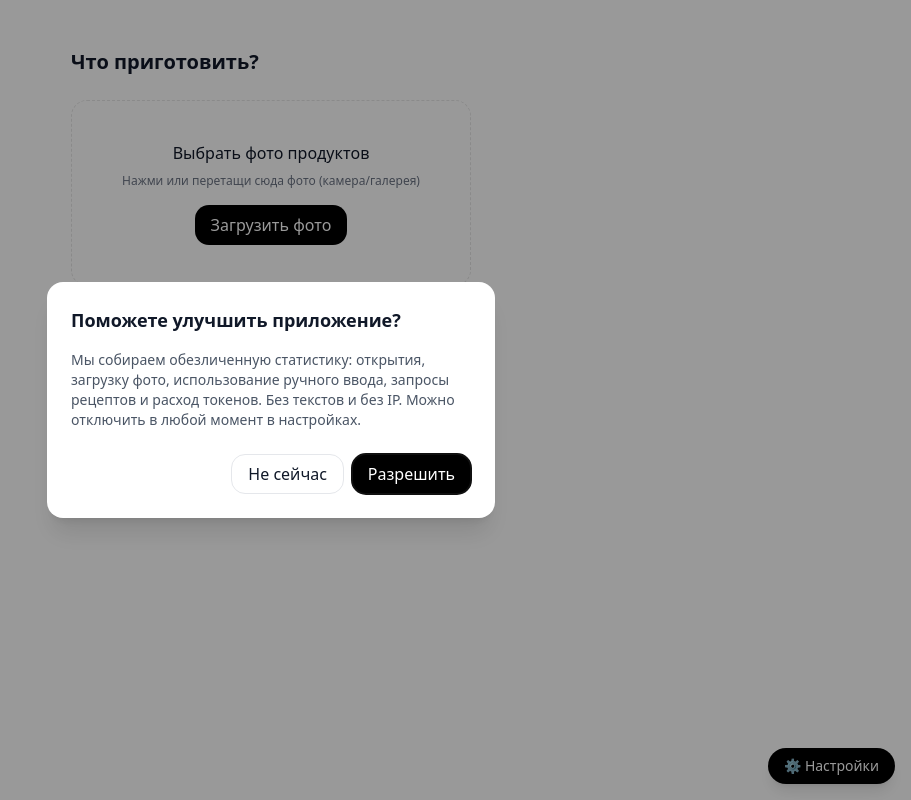
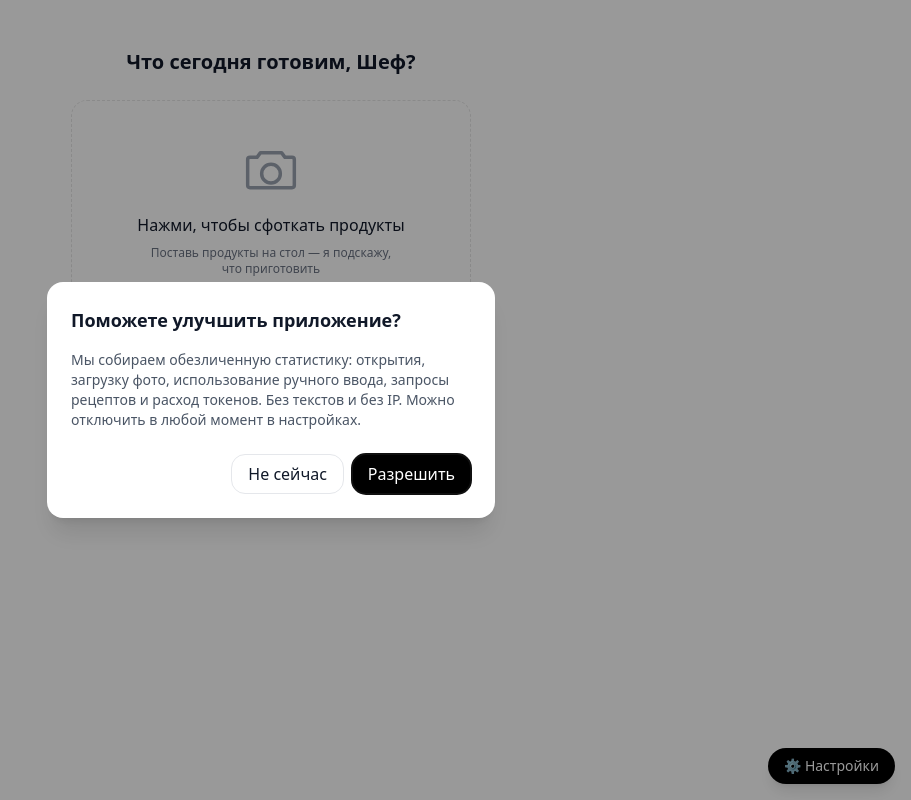
Before and after one commit to kindwolfjr-ux/smart-fridge, a Next.js app: page / in a window 1280 px wide. Shown: the whole page, without its empty margins (369-1280 px from the left). Built offline with nearby package versions, Linux system fonts and the light colour scheme.

Commit message:
feat(ui): spacing and typography

```diff
--- a/src/app/page.tsx
+++ b/src/app/page.tsx
@@ -97,8 +97,8 @@ export default function HomePage() {
   };
 
   return (
-    <main className="p-6 max-w-md mx-auto space-y-6">
-      <h1 className="text-xl font-semibold">Что приготовить?</h1>
+      <main className="p-6 max-w-md mx-auto space-y-6 text-center">
+    <h1 className="text-xl font-semibold">Что сегодня готовим, Шеф?</h1>
 
     {/* Обёртка с плавным изменением высоты */}
     <div
--- a/src/components/confirm-products-panel.tsx
+++ b/src/components/confirm-products-panel.tsx
@@ -285,8 +285,8 @@ export default function ConfirmProductsPanel({
   return (
     <section className="p-6 max-w-md mx-auto space-y-4">
       <h2 className="text-xl font-semibold">Подтвердите список продуктов</h2>
-      <p className="text-sm text-gray-500">
-        Добавьте продукты вручную или отсканируйте холодильник.
+      <p className="-mt-2 text-sm text-gray-500 leading-tight">
+        Добавьте продукты вручную<br />или сфотографируйте их
       </p>
 
       {/* Список с тумблером «Уточнить» */}
@@ -416,12 +416,13 @@ export default function ConfirmProductsPanel({
         type="button"
         onClick={handleGenerate}
         disabled={items.length === 0 || submitting}
-            className="flex-1 rounded-xl bg-green-600 text-white py-3 font-medium hover:bg-green-700 disabled:opacity-40 disabled:cursor-not-allowed"
+        className="w-full rounded-xl bg-black text-white py-3.5 font-medium shadow-sm hover:bg-gray-900 active:scale-[0.99] focus:outline-none focus:ring-2 focus:ring-black/30 transition disabled:opacity-40 disabled:cursor-not-allowed"
         aria-busy={submitting}
         >
-            {submitting ? "Генерируем рецепты…" : "Показать рецепт"}
+        {submitting ? "Генерируем рецепты…" : "Показать рецепты"}
         </button>
       )}
+
       </div>
     </section>
   );
--- a/src/components/ui/upload-zone.tsx
+++ b/src/components/ui/upload-zone.tsx
@@ -4,34 +4,27 @@ import { useState } from "react";
 import { track } from "@/lib/analytics";
 
 type Props = {
-  /** сообщим родителю, что распознали продукты + отдадим превью */
-  onRecognized: (products: string[], previewDataUrl?: string) => void; // <-- 2-й аргумент необязательный
-  /** показать/скрыть индикатор "Распознаем продукты..." на родителе */
+  onRecognized: (products: string[], previewDataUrl?: string) => void;
   onScanningChange?: (loading: boolean) => void;
-  /** по желанию: уведомить о выбранном файле */
   onFileSelected?: (file: File) => void | Promise<void>;
-  /** компактный режим (после распознавания) */
-  compact?: boolean; // <-- добавили
+  compact?: boolean;
 };
 
 export default function UploadZone({
   onRecognized,
   onScanningChange,
   onFileSelected,
-  compact = false, // <-- дефолт
+  compact = false,
 }: Props) {
   const [preview, setPreview] = useState<string | null>(null);
   const [loading, setLoading] = useState(false);
-  const [isOver, setIsOver] = useState(false); // подсветка при drag&drop
+  const [isOver, setIsOver] = useState(false);
 
-  // общая функция обработки файла (используем и для выбора, и для dnd)
   async function processFile(file: File) {
     try {
-      try {
-        await onFileSelected?.(file);
-      } catch {}
+      await onFileSelected?.(file);
 
-      // 👉 аналитика: файл выбран/загружен пользователем
+      // аналитика
       try {
         const sizeKb = Math.round(file.size / 1024);
         track("photo_uploaded", {
@@ -50,10 +43,9 @@ export default function UploadZone({
       });
 
       setPreview(dataUrl);
-
-      // запрос в /api/scan
       setLoading(true);
       onScanningChange?.(true);
+
       try {
         const res = await fetch("/api/scan", {
           method: "POST",
@@ -62,8 +54,9 @@ export default function UploadZone({
         });
         const data = await res.json();
 
-        // нормализуем продукты
-        const rawProducts: string[] = Array.isArray(data?.products) ? data.products : [];
+        const rawProducts: string[] = Array.isArray(data?.products)
+          ? data.products
+          : [];
         const products = Array.from(
           new Set(
             rawProducts
@@ -73,7 +66,7 @@ export default function UploadZone({
         );
 
         if (products.length) {
-          onRecognized(products, dataUrl); // второй аргумент опционален
+          onRecognized(products, dataUrl);
         } else {
           alert("Не удалось распознать продукты. Добавь вручную или выбери другое фото.");
         }
@@ -90,21 +83,21 @@ export default function UploadZone({
     }
   }
 
-  // выбор файла через инпут
   async function handleFileChange(e: React.ChangeEvent<HTMLInputElement>) {
     const file = e.target.files?.[0];
     if (!file) return;
     await processFile(file);
   }
 
-  // dnd-обработчики
   function handleDragOver(e: React.DragEvent<HTMLLabelElement>) {
     e.preventDefault();
     setIsOver(true);
   }
+
   function handleDragLeave() {
     setIsOver(false);
   }
+
   async function handleDrop(e: React.DragEvent<HTMLLabelElement>) {
     e.preventDefault();
     setIsOver(false);
@@ -118,7 +111,7 @@ export default function UploadZone({
       className={[
         "rounded-2xl border border-dashed",
         "transition-all duration-500 ease-out",
-        compact ? "p-3" : "p-0", // меньше паддинги в компактном
+        compact ? "p-3" : "p-0",
       ].join(" ")}
     >
       <label
@@ -133,13 +126,12 @@ export default function UploadZone({
         <input
           type="file"
           accept="image/*"
-          // на айфоне появится выбор: камера/медиатека/файлы
           capture="environment"
           className="hidden"
           onChange={handleFileChange}
         />
 
-        {/* оболочка drop-зоны */}
+        {/* Зона клика */}
         <div
           className={[
             "flex flex-col items-center justify-center text-center",
@@ -151,17 +143,35 @@ export default function UploadZone({
             <>
               {!compact && (
                 <>
-                  <div className="mb-2 text-base font-medium">Выбрать фото продуктов</div>
-                  <div className="text-xs text-gray-500">
-                    Нажми или перетащи сюда фото (камера/галерея)
+                  {/* 📸 Кликабельная иконка фотоаппарата */}
+                  <div className="mb-4 text-gray-400 transition-transform duration-200 hover:scale-110">
+                    <svg
+                      xmlns="http://www.w3.org/2000/svg"
+                      className="h-14 w-14"
+                      fill="none"
+                      viewBox="0 0 24 24"
+                      stroke="currentColor"
+                      strokeWidth={1.5}
+                    >
+                      <path
+                        strokeLinecap="round"
+                        strokeLinejoin="round"
+                        d="M3 7h3l1.5-2h9L18 7h3a1 1 0 011 1v11a1 1 0 01-1 1H3a1 1 0 01-1-1V8a1 1 0 011-1zm9 3a4 4 0 100 8 4 4 0 000-8z"
+                      />
+                    </svg>
                   </div>
 
-                  <div className="mt-4 inline-flex items-center gap-2 rounded-xl bg-black px-4 py-2 text-white">
-                    {loading ? "Сканируем…" : "Загрузить фото"}
+                  <div className="mb-2 text-base font-medium">
+                    Нажми, чтобы сфоткать продукты
                   </div>
+                  <div className="text-xs text-gray-500">
+                      Поставь продукты на стол — я подскажу,<br />
+                      что приготовить
+                  </div>
+
+                  {/* Кнопку убрали, иконка — теперь главный CTA */}
                 </>
               )}
-              {/* В компактном режиме до превью ничего не показываем */}
             </>
           ) : (
             <div className="w-full">
@@ -174,9 +184,10 @@ export default function UploadZone({
                   compact ? "h-28" : "max-h-64",
                 ].join(" ")}
               />
-              {/* подпись показываем только если реально идёт сканирование */}
               {loading && (
-                <div className="mt-2 text-xs text-gray-500">Распознаём продукты…</div>
+                <div className="mt-2 text-xs text-gray-500">
+                  Распознаём продукты…
+                </div>
               )}
             </div>
           )}
```
Lines whose indentation alone changed are shown as unchanged.
